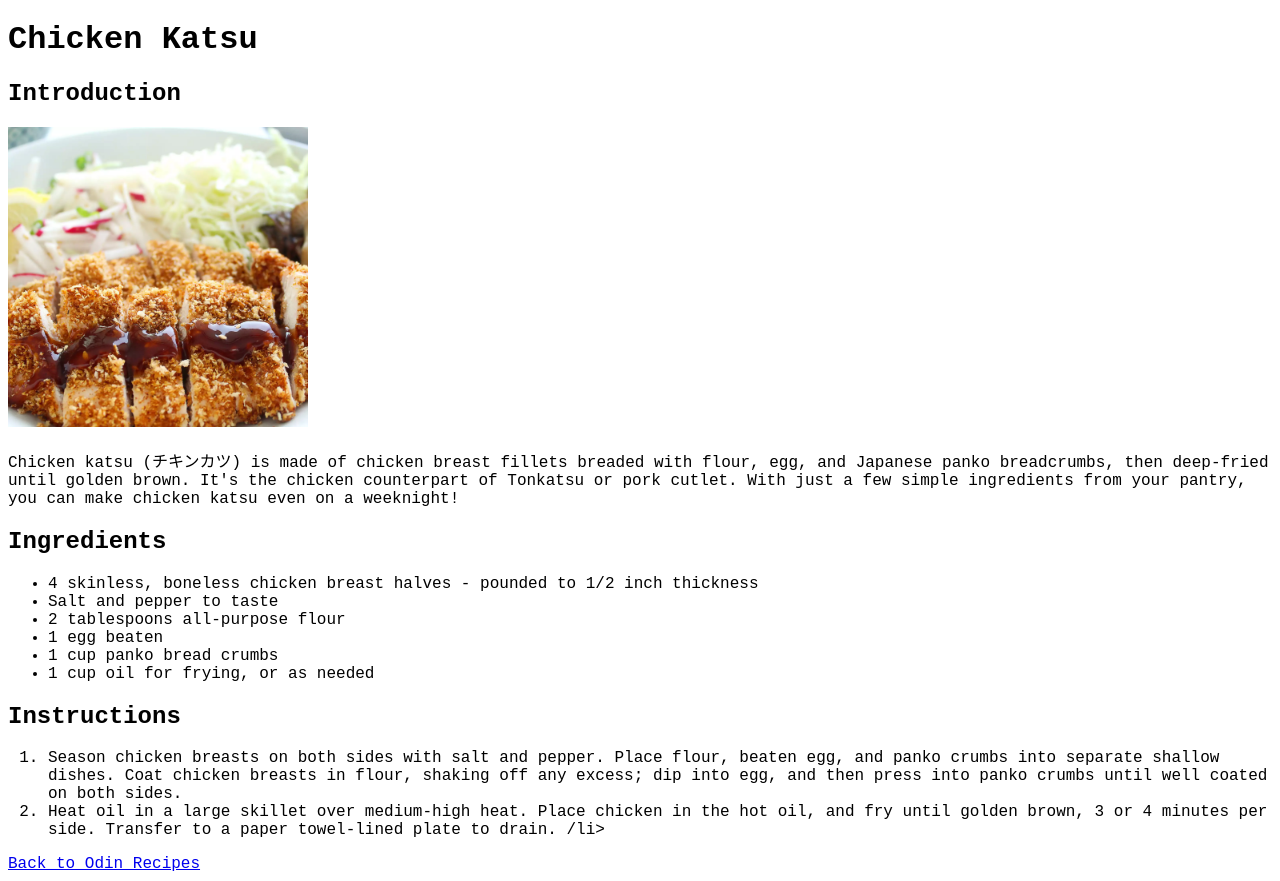
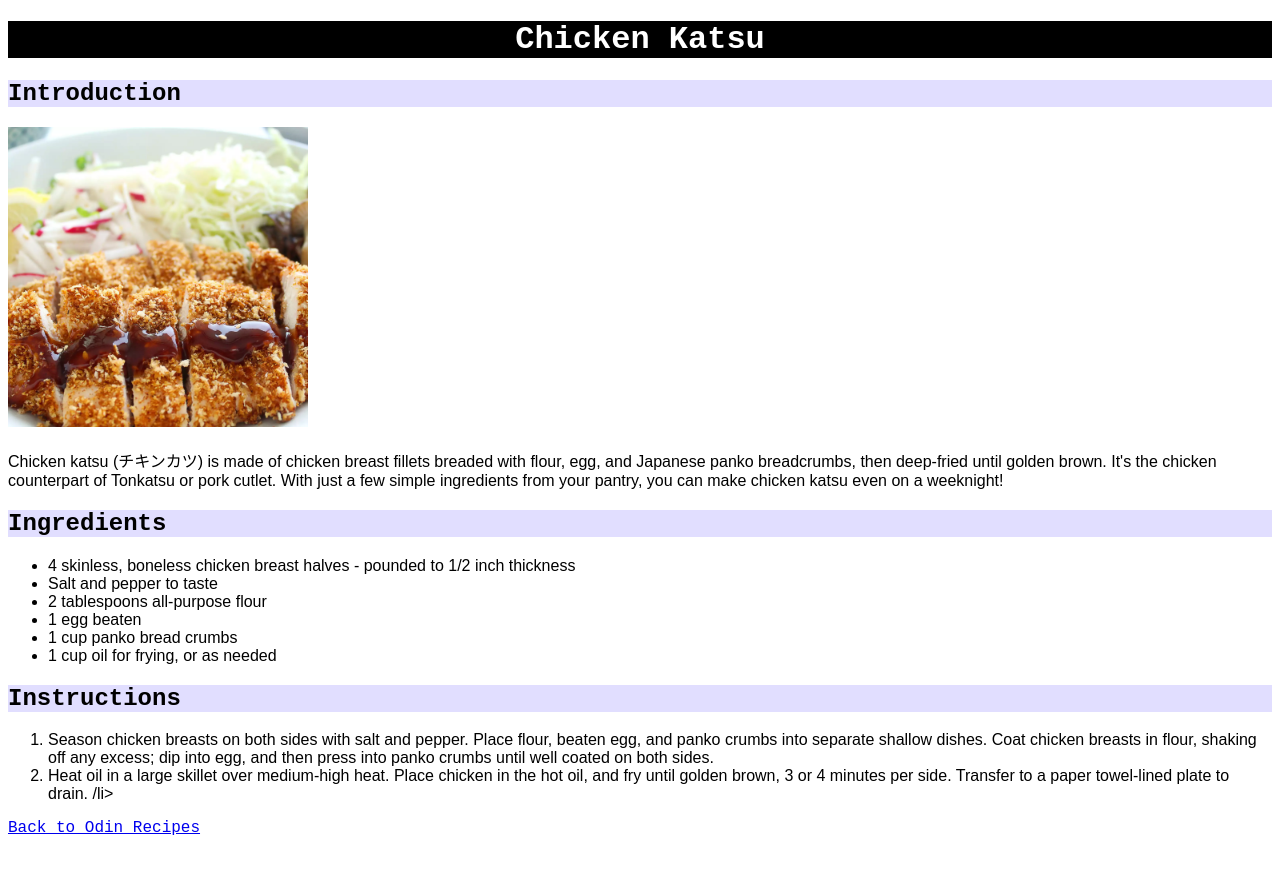
Before and after one commit to coder-obj/odin-recipes, a plain HTML site: page recipes/chickenkatsu.html in a window 1280 px wide. After the commit the page ends 845 px from the top, so only its background shows below. Drawn offline with Linux system fonts and the light colour scheme.

Commit message:
Add style properties to several type selectors

```diff
--- a/style.css
+++ b/style.css
@@ -1,3 +1,18 @@
 body {
     font-family: "Courier New", Courier, monospace;
 }
+
+h1 {
+    background-color: black;
+    color: white;
+    text-align: center;
+}
+
+p,
+li {
+    font-family: Arial, sans-serif;
+}
+
+h2 {
+    background-color: rgb(225, 222, 255);
+}
```
